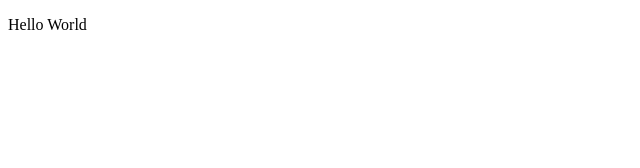
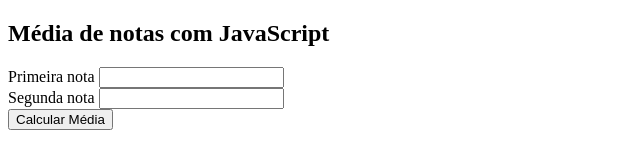
Before and after one commit to lsilvaV/questao27_progscripts_leonardo, a plain HTML site: page index.html in a window 1280 px wide. Shown: the whole page, without its empty margins (0-640 px from the left). Drawn offline with Linux system fonts and the light colour scheme.

Commit message:
Atualizado index.html

```diff
--- a/index.html
+++ b/index.html
@@ -1,15 +1,16 @@
-<!DOCTYPE HTML>
+<!DOCTYPE html>
 
 <html>
     <head>
-        <style>
-            <link rel="stylesheet" href="styles.css">
-        </style>
+         <script src="script.js"></script>
     </head>
 
     <body>
-        <header>
-            <p> Hello World </p>
-        </header>
-    </body>
+        <h2>Média de notas com JavaScript</h2>
+
+        Primeira nota <input id="nota1" type="number"><br/>
+        Segunda nota <input id="nota2" type="number"><br/>
+
+        <button onclick="media()">Calcular Média</button>
+  </body>
 </html>
```
